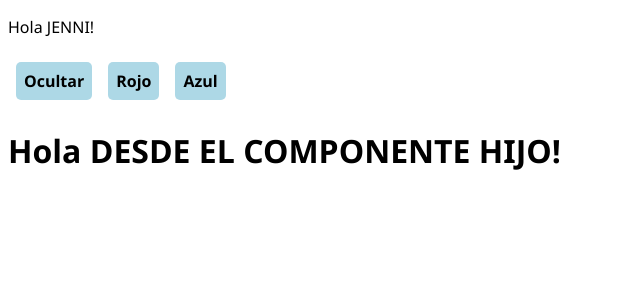
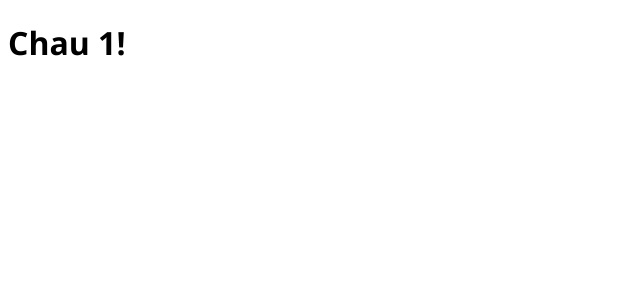
Before and after one commit to JenniArabel/Introduccion-Angular, an Angular app in the folder Saludos/: page /despedida/1 in a window 1280 px wide. Before the commit this address led to /saludo. Shown: the top 300 px of the page, without its empty margins (0-640 px from the left). Built offline with nearby package versions, Linux system fonts and the light colour scheme.

Commit message:
Add Despedida component. Vinculé despedida con saludo component. Saludo component se redirige a despedida mediante un button.

```diff
--- a/Saludos/src/app/app.routes.ts
+++ b/Saludos/src/app/app.routes.ts
@@ -17,6 +17,11 @@ export const routes: Routes = [
 
   },
   {
+    path: 'despedida/:nombre',
+    loadComponent: () =>
+      import('./saludo/components/despedida/despedida.component'),
+  },
+  {
     path: '**',
     redirectTo: 'saludo',
   }
--- /dev/null
+++ b/Saludos/src/app/saludo/components/despedida/despedida.component.html
@@ -0,0 +1 @@
+<h1> Chau {{ nombre }}! </h1>
--- /dev/null
+++ b/Saludos/src/app/saludo/components/despedida/despedida.component.ts
@@ -0,0 +1,16 @@
+import { Component } from '@angular/core';
+import { ActivatedRoute } from '@angular/router';
+
+@Component({
+  selector: 'despedida',
+  standalone: true,
+  imports: [],
+  templateUrl: './despedida.component.html',
+})
+export default class DespedidaComponent {
+  nombre: string = '';
+
+  constructor(private route: ActivatedRoute) {
+    this.nombre = this.route.snapshot.paramMap.get('nombre') || 'invitado';
+  }
+}
--- a/Saludos/src/app/saludo/components/saludo-ang/saludo-ang.component.html
+++ b/Saludos/src/app/saludo/components/saludo-ang/saludo-ang.component.html
@@ -3,3 +3,5 @@
 <button (click)="ocultarSaludo()"> {{ buttonText }} </button>
 
 <saludo-hijo [saludarDesdeHijo]="saludoDesdeHijo" />
+
+<button (click)="despedirse()" > Despedirse </button>
--- a/Saludos/src/app/saludo/components/saludo-ang/saludo-ang.component.ts
+++ b/Saludos/src/app/saludo/components/saludo-ang/saludo-ang.component.ts
@@ -1,6 +1,7 @@
 import { Component } from '@angular/core';
 import SaludoHijoComponent from './saludo-hijo/saludo-hijo.component';
 import { MayusculasPipe } from '../pipe/mayusculas.pipe';
+import { Router } from '@angular/router';
 
 @Component({
   selector: 'saludo-ang',
@@ -13,6 +14,10 @@ export default class SaludoAngComponent {
   buttonText: string = 'Ocultar ';
 
   saludoDesdeHijo: boolean = true;
+
+  constructor(private router: Router) {
+    // Redirigir a despedida con un nombre por defecto
+  }
 
   // ocultarSaludo() {
   //   this.saludoDesdeHijo = false;
@@ -27,4 +32,8 @@ export default class SaludoAngComponent {
       this.buttonText = 'Ocultar';
     }
   }
+
+  despedirse() {
+    this.router.navigate(['/despedida', this.name]);
+  }
 }
```
